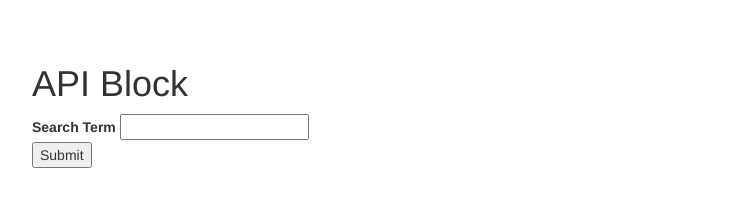
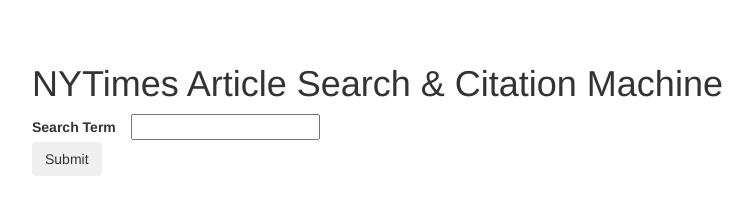
Before and after one commit to zoracon/nytimes-citation-machine, a plain HTML site: page home.html in a window 1280 px wide. Shown: the whole page, without its empty margins (32-785 px from the left). Drawn offline with nearby package versions, Linux system fonts and the light colour scheme.

Commit message:
Clean up form

```diff
--- a/home.html
+++ b/home.html
@@ -9,17 +9,17 @@
 
 <body>
 
-	<h1 class="apiBlock">API Block</h1>
+	<h1 class="apiBlock">NYTimes Article Search &amp; Citation Machine</h1>
 
 	<form id="myForm" action="#" method="post">
 
-		<div>
-			<label for="name">Search Term</label>
+		<div class="input-group">
+			<label class="search" for="name">Search Term</label>
 			<input type="text" name="search" id="name" value="" tabindex="1">
 		</div>
 
-		<div>
-			<input type="submit" value="Submit">
+		<div class="input-group">
+			<input class="btn" type="submit" value="Submit">
 		</div>
 
 	</form><!-- /#myForm -->
--- a/nytimes.css
+++ b/nytimes.css
@@ -9,3 +9,11 @@ p {
 .citation-container {
 	margin: 5%;
 }
+
+.search {
+	margin-right: 1%;
+}
+
+.input-group {
+	display: block;
+}
--- a/nytimes.js
+++ b/nytimes.js
@@ -18,6 +18,8 @@ $(function() {
 			url: url,
 			method: 'GET',
 		}).done(function(result) {
+
+			$( '.citation-container' ).empty();
 
 			var results = result.response.docs;
 
@@ -77,8 +79,6 @@ $(function() {
 						.text( ' ' + webUrl)
 					);
 
-				console.log( $citationBlock );
-
 				$('body').append( $citationBlock );
 
 			});
```
